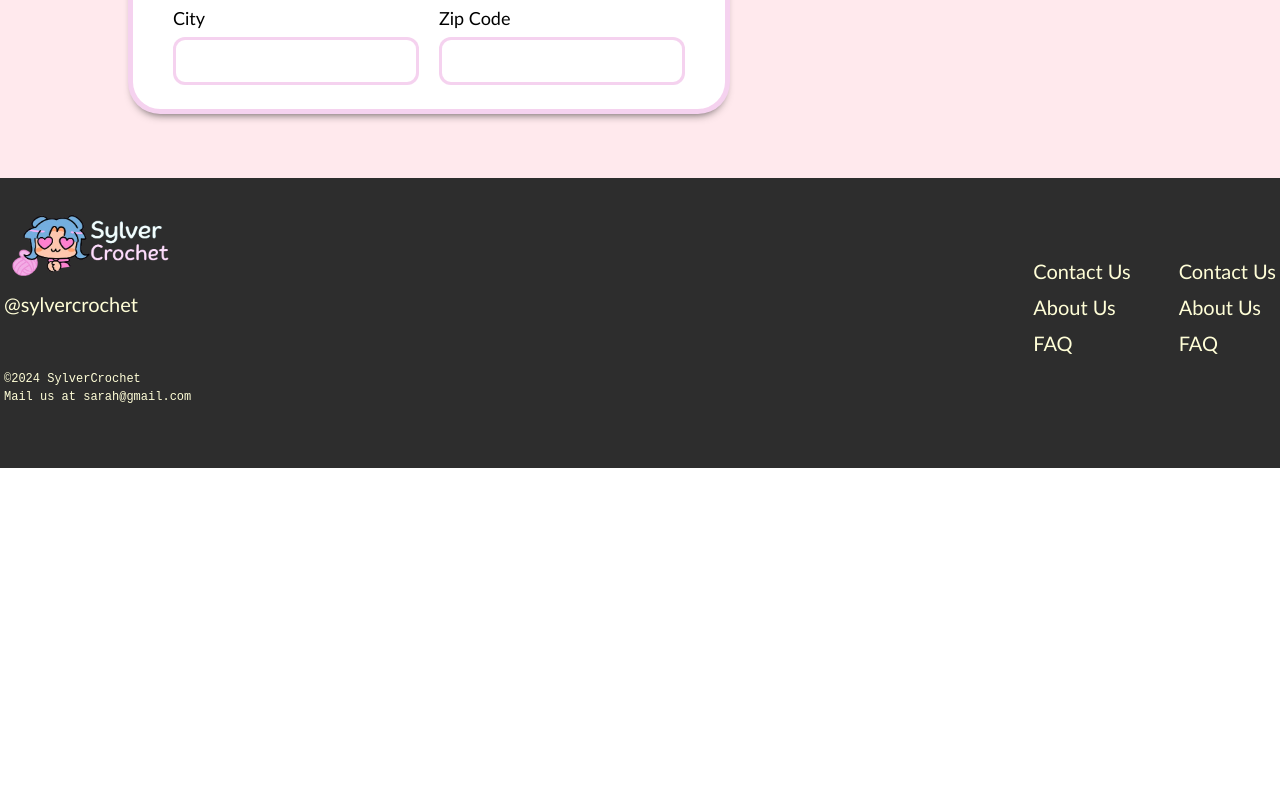
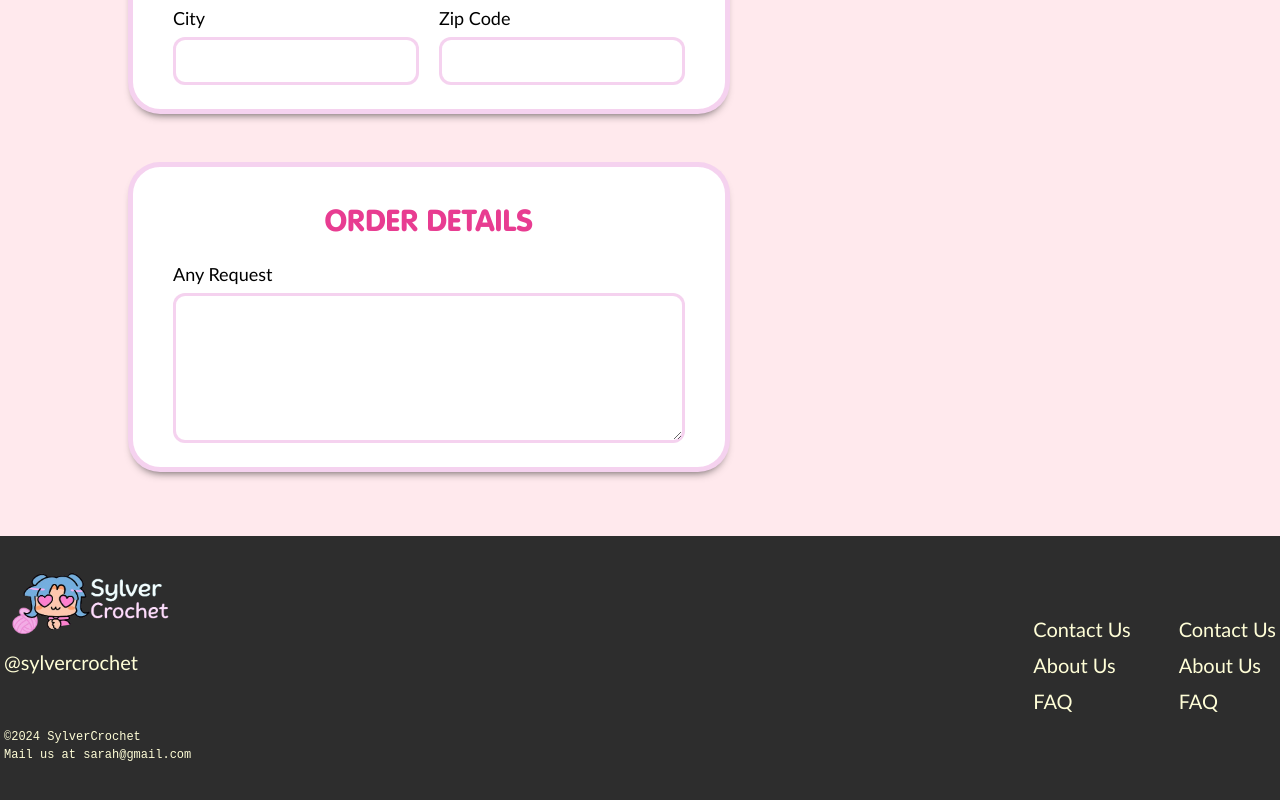
Before and after one commit to fifthmarauder/sylvercrochet, a Next.js app: page /checkout in a window 1280 px wide. Shown: the part 794-1594 px from the top of the page. Before the commit the page ends 1262 px from the top, so only its background shows below. Built offline with nearby package versions, Linux system fonts and the light colour scheme; some icons are missing.

Commit message:
Chore:added order details sections

```diff
--- a/src/app/checkout/page.tsx
+++ b/src/app/checkout/page.tsx
@@ -114,6 +114,28 @@ const Checkout = () => {
                 </div>
               </div>
             </div>
+            <div className={styles.borderBox}>
+              <div
+                className="heading"
+                style={{ color: "var(--color-darkPink)", fontSize: "32px" }}
+              >
+                ORDER DETAILS
+              </div>
+              <div
+                style={{
+                  display: "flex",
+                  flexDirection: "column",
+                  gap: "8px",
+                  width: "100%",
+                }}
+              >
+                <div className={styles.inputTitle}>Any Request</div>
+                <textarea
+                  className={styles.inputField}
+                  style={{ height: "15vh" }}
+                />
+              </div>
+            </div>
           </div>
           {/* right container(order summary) */}
           <div className={styles.checkoutContainer}>
```
